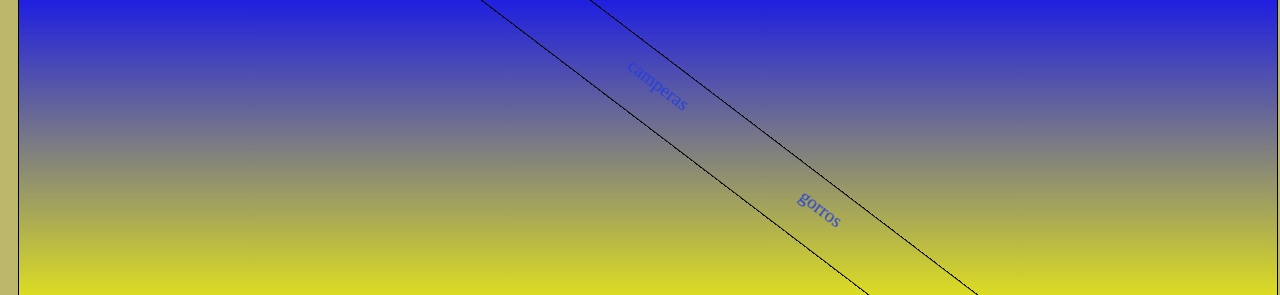
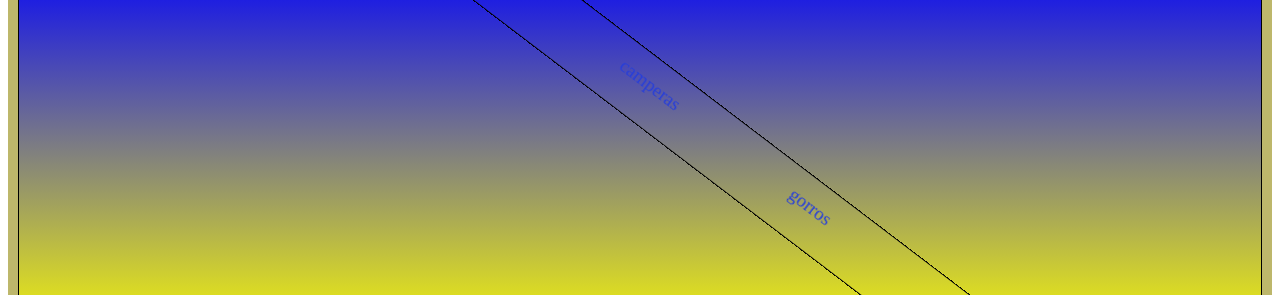
Before and after one commit to renzocolombo/amore-2, a website: page pages/subproductosellos.html in a window 1280 px wide. Shown: the part 252-547 px from the top of the page. Drawn offline with nearby package versions, Linux system fonts and the light colour scheme; a web font is replaced by a local one.

Commit message:
arreglando ellos

```diff
--- a/pages/subproductosellos.html
+++ b/pages/subproductosellos.html
@@ -7,8 +7,8 @@
 	<link rel="stylesheet" href="../css/style.css">
 	<title>amore</title>
 </head>
-<body class="fondo">
-
+<body >
+	<div class="fondo">
 	<header >
 		<div class="gradiente"class="logo">
 			<a href="../index.html"> <img src="../imagenes modificadas/logo.jpg" alt="logo"></a>
@@ -39,7 +39,7 @@
 						<li>remeras</li>
 					</ul>
 				</div>
-		</section>
+	    	</section>
          <footer class="footer">
 			<div class="logofo">
                 <a  href="../index.html"> <img src="../imagenes modificadas/logo.jpg" alt="logo"></a>
@@ -74,6 +74,7 @@
 			<div class="direccion animate__animated animate__lightSpeedInLeft " >
 				<h3 ><p>DIRECCION: TOMAS MARQUEZ 1238, PILAR</p></h3>
 			</div>
-	 </footer>
+	    </footer>
+	</div>
 </body>
 </html>
```
Also changed, not shown: index.html (+1 -1 lines).
